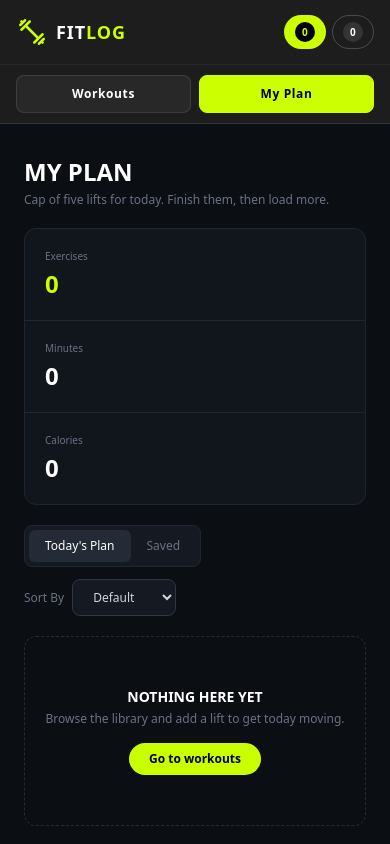
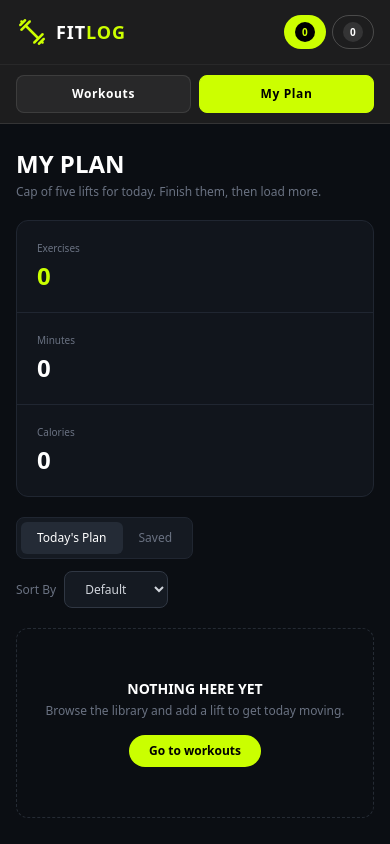
Before and after one commit to ayon6237/Fit-Log, a Next.js app: page /my-plan in a window 390 px wide. Shown: the top 844 px of the page. Built offline with nearby package versions, Linux system fonts and the light colour scheme.

Commit message:
mark as done edited functionality, when click on mark as done ,then that card will be removed from list

```diff
--- a/src/app/my-plan/page.jsx
+++ b/src/app/my-plan/page.jsx
@@ -3,11 +3,9 @@
 import Link from "next/link";
 import { useMemo, useState } from "react";
 import { useFitlog } from "../context/FitLogContext";
-import Image from "next/image";
 
 const MyPlanPage = () => {
-  const { plan, saved, removeFromPlan, removeFromSaved, toggleDone } =
-    useFitlog();
+  const { plan, saved, removeFromPlan, removeFromSaved } = useFitlog();
 
   const [activeTab, setActiveTab] = useState("today");
   const [sortBy, setSortBy] = useState("default");
@@ -49,7 +47,7 @@ const MyPlanPage = () => {
   );
 
   return (
-    <main className="min-h-screen bg-[#0b0e13] px-6 py-8 text-white">
+    <main className="min-h-screen bg-[#0b0e13] px-4 py-6 text-white sm:px-6 sm:py-8">
       <div className="mx-auto max-w-7xl">
         <h1 className="text-2xl font-extrabold">MY PLAN</h1>
 
@@ -120,7 +118,7 @@ const MyPlanPage = () => {
                 key={exercise.id}
                 exercise={exercise}
                 activeTab={activeTab}
-                onDone={() => toggleDone(exercise.id)}
+                onDone={() => removeFromPlan(exercise.id)}
                 onRemove={() => {
                   if (activeTab === "today") {
                     removeFromPlan(exercise.id);
@@ -139,7 +137,7 @@ const MyPlanPage = () => {
 
 const Stat = ({ label, value, highlight = false }) => {
   return (
-    <div className="border-b border-[#202631] px-5 py-5 sm:border-b-0 sm:border-r last:border-0">
+    <div className="border-b border-[#202631] px-5 py-5 last:border-0 sm:border-b-0 sm:border-r">
       <p className="text-[10px] text-gray-500">{label}</p>
 
       <p
@@ -155,7 +153,7 @@ const Stat = ({ label, value, highlight = false }) => {
 
 const EmptyState = ({ activeTab }) => {
   return (
-    <div className="mt-5 flex min-h-[190px] flex-col items-center justify-center rounded-xl border border-dashed border-[#252b34]">
+    <div className="mt-5 flex min-h-[190px] flex-col items-center justify-center rounded-xl border border-dashed border-[#252b34] px-5 text-center">
       <h2 className="text-sm font-bold">
         {activeTab === "today" ? "NOTHING HERE YET" : "NO SAVED EXERCISES"}
       </h2>
@@ -168,7 +166,7 @@ const EmptyState = ({ activeTab }) => {
 
       <Link
         href="/"
-        className="mt-4 rounded-full bg-[#caff00] px-5 py-2 text-xs font-bold text-black"
+        className="mt-4 rounded-full bg-[#caff00] px-5 py-2 text-xs font-bold text-black transition hover:bg-[#d9ff4d]"
       >
         Go to workouts
       </Link>
@@ -207,8 +205,11 @@ const PlanCard = ({ exercise, activeTab, onDone, onRemove }) => {
 
         <div className="mt-3 flex flex-wrap gap-4 text-xs text-gray-500">
           <span>{exercise.sets} sets</span>
+
           <span>{exercise.reps} reps</span>
+
           <span>{exercise.duration} min</span>
+
           <span>{exercise.caloriesBurned} kcal</span>
 
           {exercise.rating !== undefined && <span>★ {exercise.rating}</span>}
@@ -226,19 +227,7 @@ const PlanCard = ({ exercise, activeTab, onDone, onRemove }) => {
         {isToday && (
           <button
             onClick={onDone}
-            className={`
-              rounded-md
-              px-3
-              py-2
-              text-xs
-              font-semibold
-              transition
-              ${
-                exercise.completed
-                  ? "bg-green-500 text-white"
-                  : "border border-[#303743] text-gray-300 hover:bg-green-500/20 hover:text-green-400"
-              }
-            `}
+            className="rounded-md border border-[#303743] px-3 py-2 text-xs font-semibold text-gray-300 transition hover:bg-green-500/20 hover:text-green-400"
           >
             Mark as Done
           </button>
```
